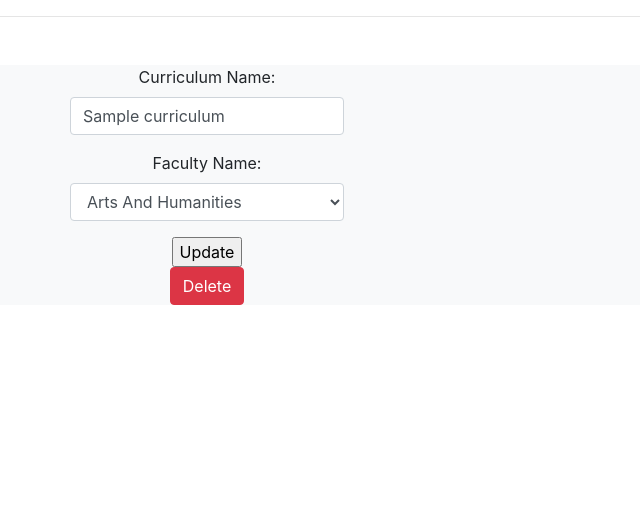
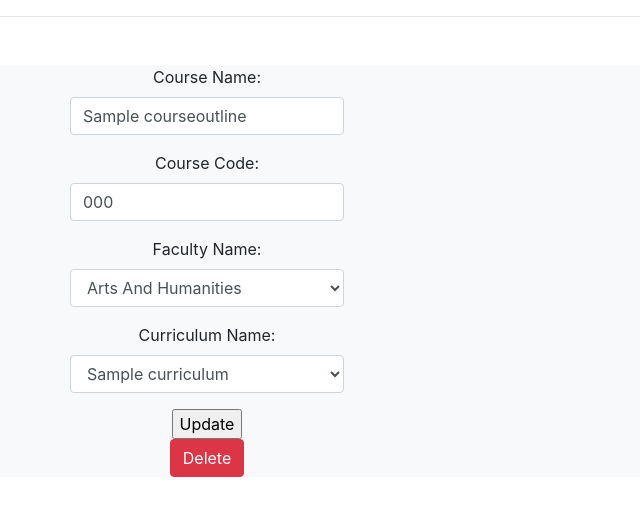
Before and after one commit to arthurringoringo/CourseOutline, a Django app: page /courseoutline/1/update/ in a window 1280 px wide. Shown: the part 56-572 px from the top of the page, without its empty margins (0-640 px from the left). Run offline with Django 3.2, Linux system fonts and the light colour scheme; tables that the repository leaves empty hold one stand-in row (values such as "Sample post"); some libraries are stand-ins or nearby versions.

Commit message:
Added Courseoutline CRUD Function

```diff
--- a/Semproject/Courseoutline/forms.py
+++ b/Semproject/Courseoutline/forms.py
@@ -13,12 +13,13 @@ class CreateCurriculumForm(forms.ModelForm):
         fields = 'CurriculumName', 'FacultyName'
 
 class CreateCourseOutlineForm(forms.ModelForm):
-    CourseOutlineID = forms.CharField(widget=forms.TextInput(attrs={'class':'form-control'}))
-    CourseName = forms.CharField(widget=forms.TextInput(attrs={'class':'form-control'}))
-    CourseCode = forms.CharField(widget=forms.TextInput(attrs={'class':'form-control'}))
+    CourseName = forms.CharField(widget=forms.TextInput(attrs={'class':'form-control'}),label='Course Name')
+    CourseCode = forms.CharField(widget=forms.TextInput(attrs={'class':'form-control'}),label='Course Code:')
+    FacultyName = forms.ChoiceField(widget=forms.Select(attrs={'class':'form-control'}),label='Faculty Name:',choices = FacultyNameChoices)
+    CourseCurriculumID = forms.ModelChoiceField(widget=forms.Select(attrs={'class':'form-control'}),label='Curriculum Name:',queryset=Curriculum.objects.all())
     class Meta:
         model = CourseOutline
-        fields = 'CourseOutlineID', 'CourseName', 'CourseCode'
+        fields = 'CourseName', 'CourseCode','FacultyName','CourseCurriculumID'
 
 class CreateCourseOutlineForm1(forms.ModelForm):
     SectionID = forms.CharField(widget=forms.TextInput(attrs={'class':'form-control'}))
--- a/Semproject/Courseoutline/templates/Courseoutline/courseOutlineSection.html
+++ b/Semproject/Courseoutline/templates/Courseoutline/courseOutlineSection.html
@@ -1,11 +1,29 @@
-<!-- Course Outline Section  -->
-{ % extends "generic_index.html" % }
+<!-- Curriculum Section -->
+{% extends "Courseoutline/generic_index.html" %}
 
-{ % block content % }
-    <h1>Course Outline Section</h1>
-    <form action = "{% url 'Courseoutline:/.../' %}" method="POST">
+{% block content %}
+
+    <div>
+    {% if request.get_full_path == "/courseoutline/create/courseoutline/"%}
+        <form action = "{% url 'courseoutlinecreate' %}" method="POST">
+            {% csrf_token %}
+            {{courseoutlineForm}}
+                <button type="submit" class="btn btn-primary mb-2" >Next</button>
+        </form>
+    {% else %}
+    <form method="POST">
         {% csrf_token %}
-           {{outlineForm}}
-             <button type="submit" class="btn btn-primary mb-2" >Next</button>
+          {{form.as_p}}
+          <input type="submit" value="Update">
     </form>
-{ % endblock % }
+
+    <form action = "{% url 'courseoutlinedelete' courseoutline.CourseOutlineID %}" method="POST">
+            {% csrf_token %}
+            <button type="submit" class="btn btn-danger">Delete</button>
+    </form>
+
+
+
+    {% endif %}
+    </div>
+{% endblock %}
--- a/Semproject/Courseoutline/templates/Courseoutline/courseOutlineSection1.html
+++ b/Semproject/Courseoutline/templates/Courseoutline/courseOutlineSection1.html
@@ -3,7 +3,7 @@
 
 { % block content % }
     <h1>Course Outline ection 1</h1>
-    <form action = "{% url 'Courseoutline:/.../' %}" method="POST">
+    <form action = "" method="POST">
         {% csrf_token %}
            {{outlineForm1}}
              <button type="submit" class="btn btn-primary mb-2" >Next</button>
--- a/Semproject/Courseoutline/templates/Courseoutline/generic_index.html
+++ b/Semproject/Courseoutline/templates/Courseoutline/generic_index.html
@@ -30,7 +30,7 @@
 <!-- Navigation -->
 {% block navbar %}
     <nav class="navbar navbar-expand-lg navbar-light bg-light">
-        <a class="navbar-brand" href="#">Navbar</a>
+        <a class="navbar-brand" href="{% url 'indexmenu' %}">Navbar</a>
         <button class="navbar-toggler" type="button" data-toggle="collapse" data-target="#navbarSupportedContent" aria-controls="navbarSupportedContent" aria-expanded="false" aria-label="Toggle navigation">
         <span class="navbar-toggler-icon"></span>
         </button>
@@ -38,7 +38,7 @@
         <div class="collapse navbar-collapse" id="navbarSupportedContent">
         <ul class="navbar-nav mr-auto">
             <li class="nav-item active">
-            <a class="nav-link" href="#">Home <span class="sr-only">(current)</span></a>
+            <a class="nav-link" href="{% url 'indexmenu' %}">Home <span class="sr-only">(current)</span></a>
             </li>
             <li class="nav-item">
             <a class="nav-link" href="#">Link</a>
--- a/Semproject/Courseoutline/urls.py
+++ b/Semproject/Courseoutline/urls.py
@@ -3,10 +3,15 @@ from django.urls import path
 from . import views
 
 urlpatterns = [
+
+     #CURRICULUM URLS
      path('',views.IndexMenu,name='indexmenu'),
      path('create/curriculum/',views.CurriculumCreate,name='curriculumcreate'),
-     path('<int:pk>/view/',views.CurriculumView.as_view(),name='curriculumview'),
-     path('<int:curriculum_id>/delete/',views.CurriculumDelete,name='curriculumdelete'),
-     path('<int:id>/update/',views.CurriculumUpdate.as_view(),name='update'),
-
+     #path('<int:pk>/view/',views.CurriculumView.as_view(),name='curriculumview'),
+     path('curriculum/<int:curriculum_id>/delete/',views.CurriculumDelete,name='curriculumdelete'),
+     path('curriculum/<int:id>/update/',views.CurriculumUpdate.as_view(),name='update'),
+     #COURSEOUTLINE URLS
+     path('create/courseoutline/',views.CourseoutlineCreate,name='courseoutlinecreate'),
+     path('<int:courseoutline_id>/delete/',views.CourseoutlineDelete,name='courseoutlinedelete'),
+     path('<int:id>/update/',views.CourseoutlineUpdate.as_view(),name='courseoutlineupdate'),
 ]
--- a/Semproject/Courseoutline/views.py
+++ b/Semproject/Courseoutline/views.py
@@ -11,17 +11,12 @@ from django.urls import reverse_lazy
 
 # Create your views here.
 
-def IndexMenu(request,tempalate_name='courseoutline/index.html'):
-    return render(request,'courseoutline/index.html')
+def IndexMenu(request,tempalate_name='Courseoutline/index.html'):
+    return render(request,'Courseoutline/index.html')
+
+#### CURICULUM
 
 
-def CourseoutlineCreate(request,template_name='courseoutline/test.html'):
-    form1 = CreateCourseOutlineForm(request.POST)
-
-    context = {'form':form1}
-    return render(request,'courseoutline/test.html',context)
-
-#### CURICULUM
 def CurriculumCreate(request,template_name='Courseoutline/curriculum_Detail.html'):
     curriculumForm = CreateCurriculumForm()
 
@@ -33,16 +28,17 @@ def CurriculumCreate(request,template_name='Courseoutline/curriculum_Detail.html
     context = {'curriculumForm': curriculumForm,'title':'Curriculum'}
     return render(request,'Courseoutline/curriculum_Detail.html',context)
 
-class CurriculumView(generic.DetailView):
-        template_name: 'Courseoutline/curriculum_Detail.html'
-        model = Curriculum
+#Waiting for template
+#class CurriculumView(generic.DetailView):
+#        template_name: 'Courseoutline/curriculum_Detail.html'
+#        model = Curriculum
 
 
 def CurriculumDelete(request,curriculum_id):
     obj = get_object_or_404(Curriculum,pk=curriculum_id)
     if request.method == "POST":
         obj.delete()
-        return HttpResponseRedirect('indexmenu')
+        return redirect('indexmenu')
     return render(request,'curriculum_Detail.html')
 
 class CurriculumUpdate(UpdateView):
@@ -55,3 +51,34 @@ class CurriculumUpdate(UpdateView):
         return get_object_or_404(Curriculum, pk=CurriculumID)
     def get_success_url(self):
         return reverse_lazy('indexmenu')
+
+
+#### COURSEOUTLINE
+def CourseoutlineCreate(request,template_name='courseoutline/courseOutlineSection.html'):
+    courseoutlineForm = CreateCourseOutlineForm()
+
+    if request.method == 'POST':
+        courseoutlineForm = CreateCourseOutlineForm(request.POST)
+        if courseoutlineForm.is_valid():
+            courseoutlineForm.save()
+        return redirect('indexmenu')
+    context = {'courseoutlineForm': courseoutlineForm,'title':'Course Outline'}
+    return render(request,'Courseoutline/courseOutlineSection.html',context)
+
+def CourseoutlineDelete(request,courseoutline_id):
+    obj = get_object_or_404(CourseOutline,pk=courseoutline_id)
+    if request.method == "POST":
+        obj.delete()
+        return redirect('indexmenu')
+    return render(request,'courseOutlineSection.html')
+
+class CourseoutlineUpdate(UpdateView):
+    model = CourseOutline
+    form_class = CreateCourseOutlineForm
+    template_name = 'Courseoutline/courseOutlineSection.html'
+
+    def get_object(self):
+        CourseOutlineID = self.kwargs.get("id")
+        return get_object_or_404(CourseOutline, pk=CourseOutlineID)
+    def get_success_url(self):
+        return reverse_lazy('indexmenu')
```
Also changed, not shown: Semproject/Courseoutline/templates/Courseoutline/index.html (+45 -0 lines).
